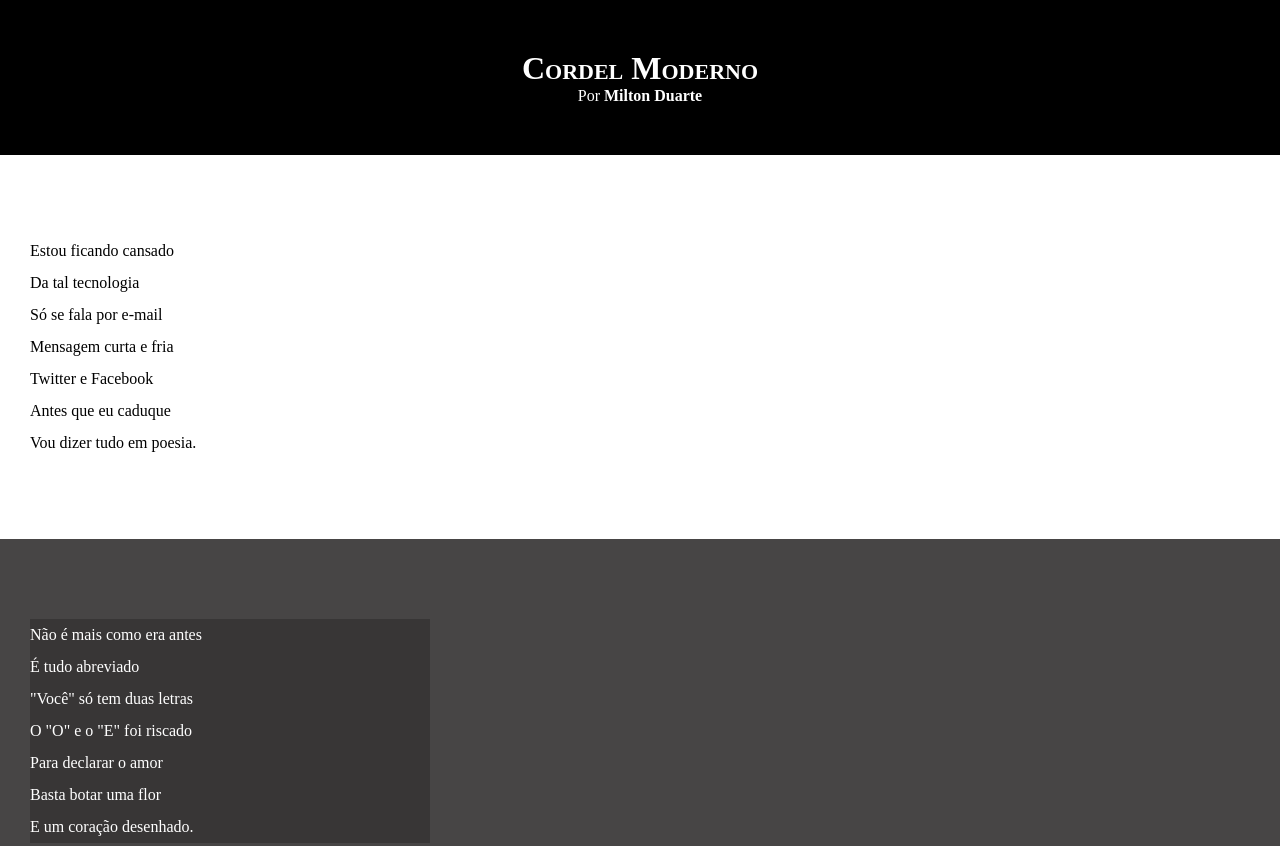
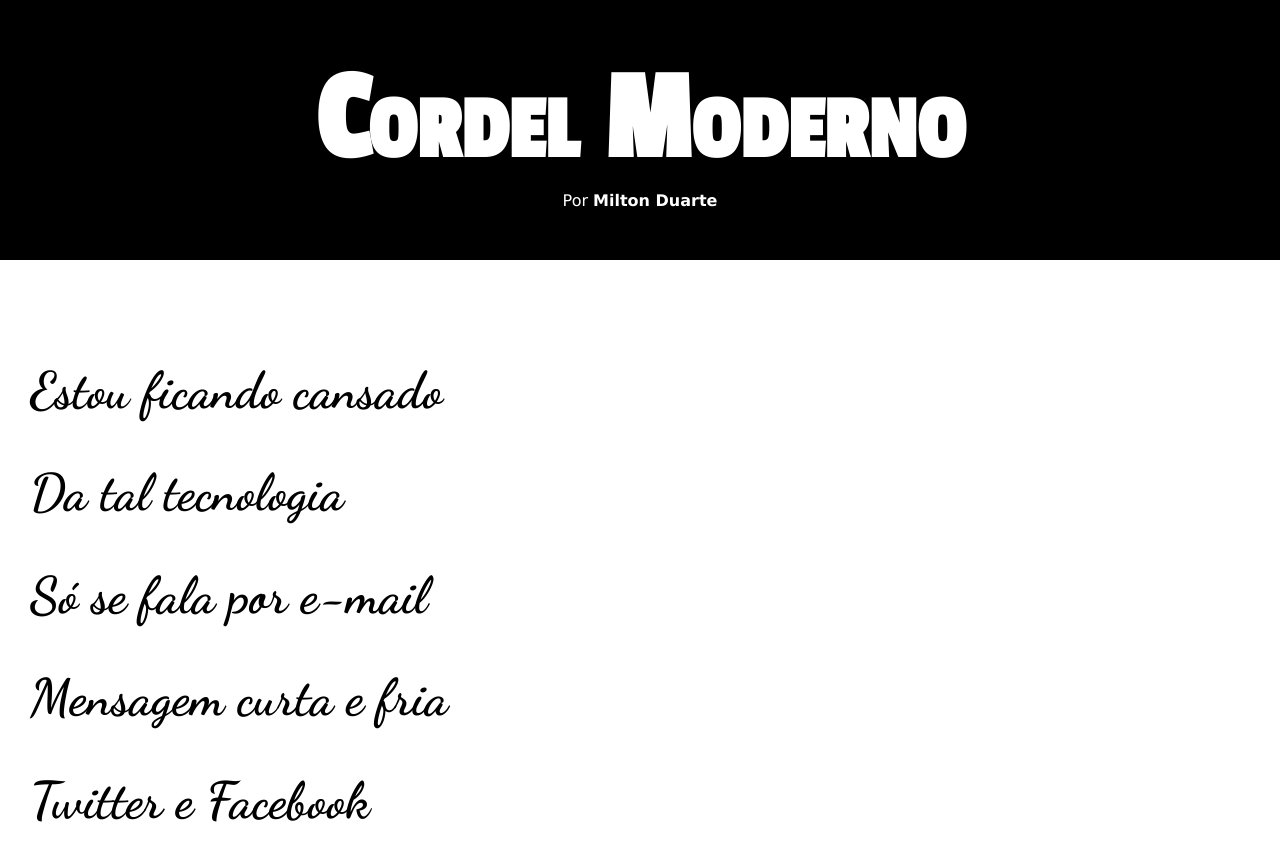
Before and after one commit to darlissonv/html-css, a plain HTML site: page Desafios/d012/index.html in a window 1280 px wide. Shown: the top 846 px of the page. Drawn offline with Linux system fonts and the light colour scheme.

Commit message:
Atualização de estilos des012

```diff
--- a/Desafios/d012/estilo/style.css
+++ b/Desafios/d012/estilo/style.css
@@ -1,8 +1,21 @@
 @charset "UTF-8";
+
+@import url('https://fonts.googleapis.com/css2?family=Passion+One&display=swap');
+/* font-family: 'Passion One', cursive; */
+
+@import url('https://fonts.googleapis.com/css2?family=Dancing+Script:wght@400;700&display=swap');
+/* font-family: 'Dancing Script', cursive; */
+
+:root {
+    --fonte1: Verdana, Geneva, Tahoma, sans-serif;
+    --fonte2: 'Passion One', cursive;
+    --fonte3: 'Dancing Script', cursive;
+}
 
 * {
     margin: 0px;
     padding: 0px;
+    font-size: 1em;
 }
 
 header {
@@ -14,11 +27,14 @@ header {
 html, body {
     height: 100vh;
     background-color: darkgray;
+    font-family: var(--fonte1);
 }
 
 header > h1 {
     padding-top: 50px;
     font-variant: small-caps;
+    font-family: var(--fonte2);
+    font-size: 10vw;
 
 }
 
@@ -41,6 +57,9 @@ section {
     padding-bottom: 10vh;
     line-height: 2em;
     padding-left: 30px;
+    font-family: var(--fonte3);
+    font-size: 4vw/*2em*/;
+    font-weight: bold;
 }
 
 section.normal {
@@ -54,9 +73,9 @@ section.imagem {
 }
 
 section.imagem > p {
-    width: 400px;
+    display: inline-block;
+    padding: 5px;
     background-color: rgba(0, 0, 0, 0.212);
-    color
 }
 
 footer {
```
